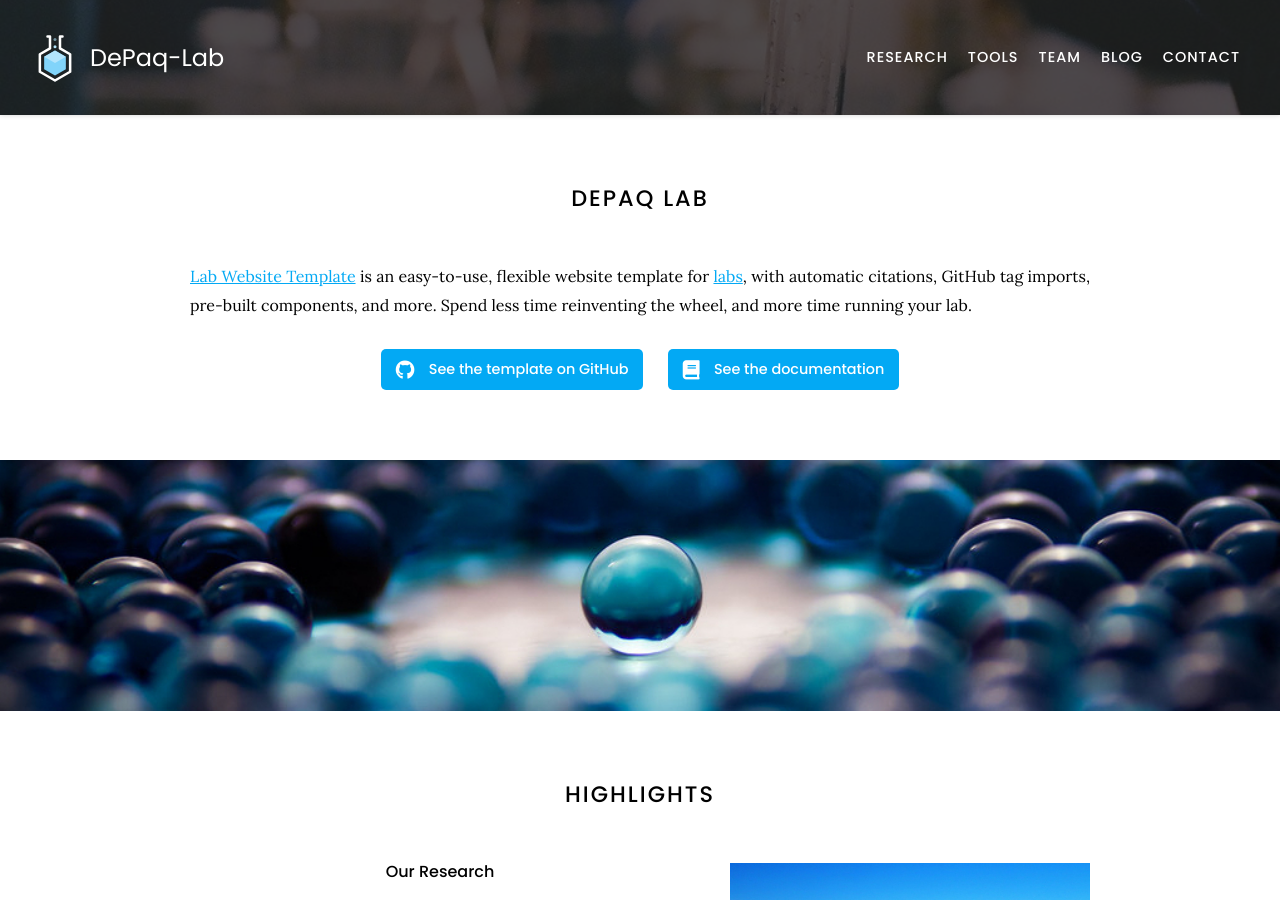
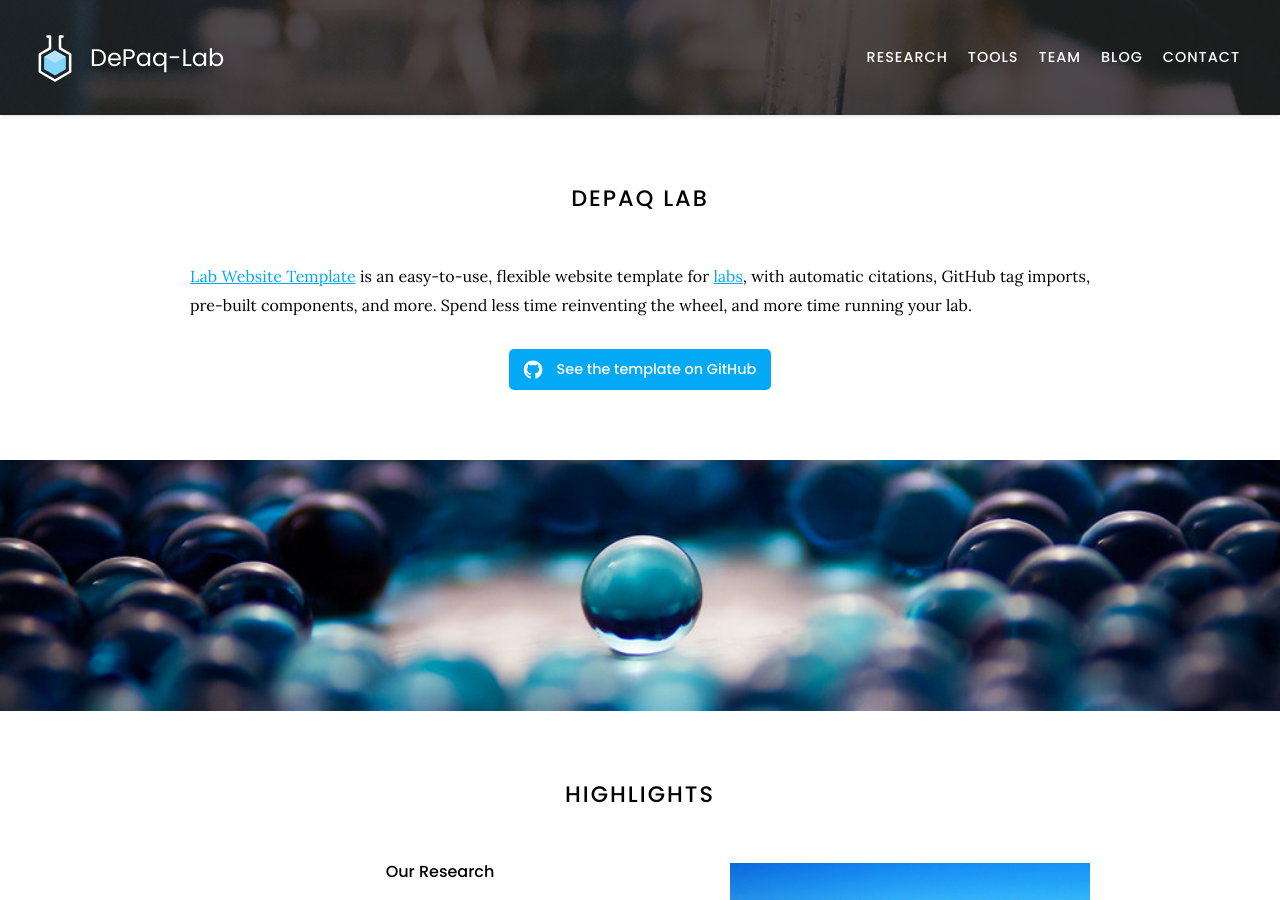
Before and after one commit to GrantMcConachie/depasquale-lab.github.io, a Jekyll site: the page built from index.md, in a window 1280 px wide and 900 px high. Built offline with Jekyll 4.4.1, drawn with Linux system fonts in a browser that asks for light colours; nearby versions of some CDN libraries.

Commit message:
Update index.md

```diff
--- a/index.md
+++ b/index.md
@@ -13,14 +13,6 @@ Spend less time reinventing the wheel, and more time running your lab.
   icon=""
   text="See the template on GitHub"
   link="greenelab/lab-website-template"
-  style="button"
-%}
-{%
-  include link.html
-  type="docs"
-  icon=""
-  text="See the documentation"
-  link="https://github.com/greenelab/lab-website-template/wiki"
   style="button"
 %}
 {:.center}
```
